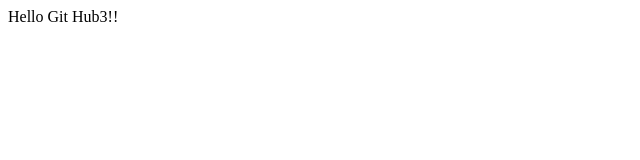
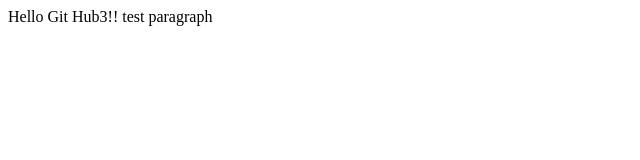
Before and after one commit to khairulazzam0001/antoninov, a plain HTML site: page index.html in a window 1280 px wide. Shown: the whole page, without its empty margins (0-640 px from the left). Drawn offline with Linux system fonts and the light colour scheme.

Commit message:
tambah paragraph
tambah paragraph

```diff
--- a/index.html
+++ b/index.html
@@ -2,6 +2,7 @@
 <head>
 <body>
 Hello Git Hub3!!
+<span> test paragraph</span>
 </body>
 </head>
 </html>
```
